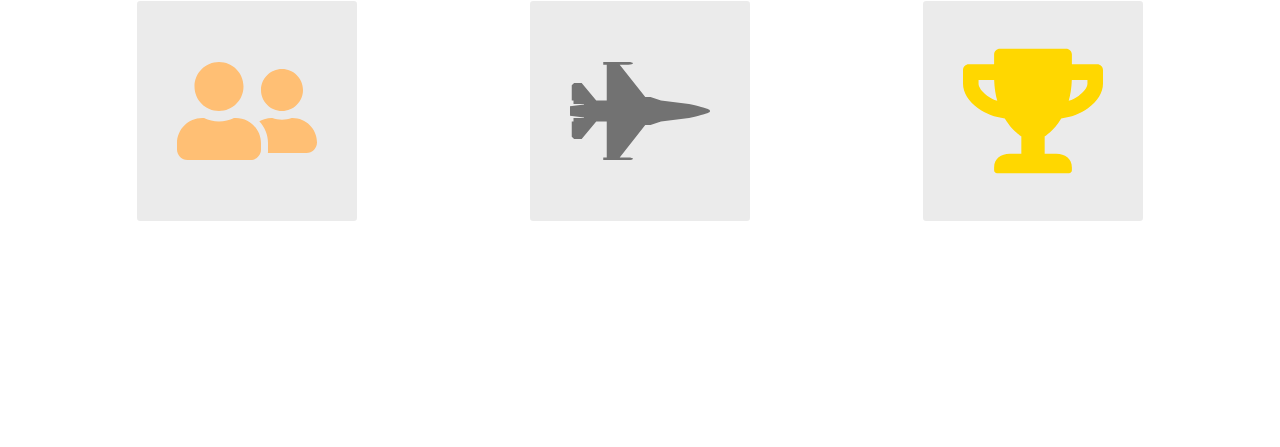
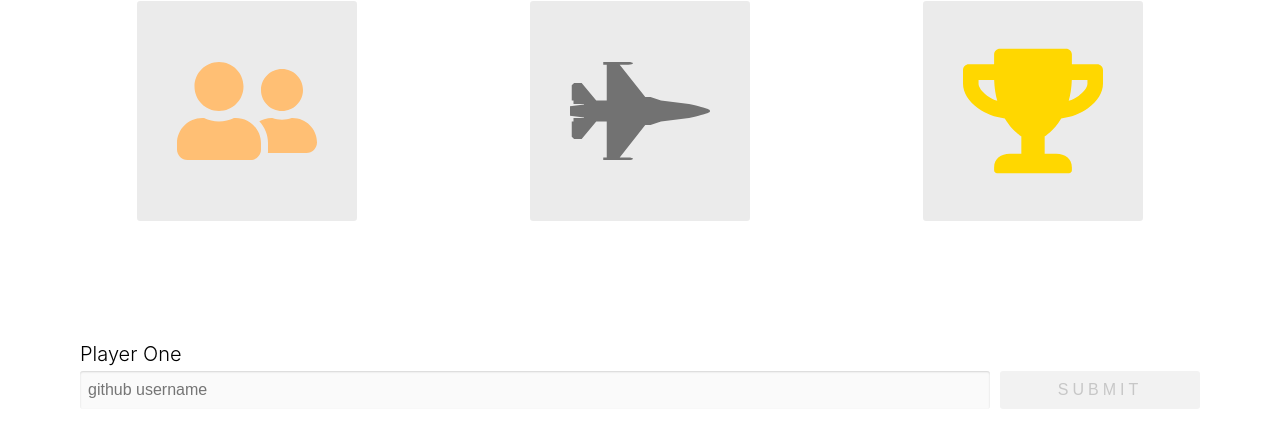
Before and after one commit to ss251/github-battle, a React app: page / in a window 1280 px wide. Shown: the part 265-712 px from the top of the page. Built offline with nearby package versions, Linux system fonts and the light colour scheme.

Commit message:
add player input

```diff
--- a/app/components/Battle.js
+++ b/app/components/Battle.js
@@ -1,5 +1,6 @@
 import React from "react";
 import { FaUserFriends, FaFighterJet, FaTrophy } from "react-icons/fa";
+import PropTypes from "prop-types";
 
 function Instructions() {
   return (
@@ -27,11 +28,70 @@ function Instructions() {
   );
 }
 
+class PlayerInput extends React.Component {
+  constructor(props) {
+    super(props);
+
+    this.state = {
+      username: "",
+    };
+
+    this.handleSubmit = this.handleSubmit.bind(this);
+    this.handleChange = this.handleChange.bind(this);
+  }
+  handleSubmit(event) {
+    event.preventDefault();
+
+    this.props.onSubmit(this.state.username);
+  }
+  handleChange(event) {
+    this.setState({
+      username: event.target.value,
+    });
+  }
+  render() {
+    return (
+      <form className="column player" onSubmit={this.handleSubmit}>
+        <label htmlFor="username" className="player-label">
+          {this.props.label}
+        </label>
+        <div className="row player-inputs">
+          <input
+            typeof="text"
+            id="username"
+            className="input-light"
+            placeholder="github username"
+            autoComplete="off"
+            value={this.state.username}
+            onChange={this.handleChange}
+          />
+          <button
+            className="btn dark-btn"
+            type="submit"
+            disabled={!this.state.username}
+          >
+            Submit
+          </button>
+        </div>
+      </form>
+    );
+  }
+}
+
+PlayerInput.propTypes = {
+  onSubmit: PropTypes.func.isRequired,
+  label: PropTypes.string.isRequired,
+};
+
 export default class Battle extends React.Component {
   render() {
     return (
       <React.Fragment>
         <Instructions />
+        <PlayerInput
+          label="Player One"
+          onSubmit={(value) => console.log(value)}
+        />
       </React.Fragment>
     );
   }
--- a/app/index.css
+++ b/app/index.css
@@ -136,3 +136,68 @@ li {
   padding: 40px;
   border-radius: 3px;
 }
+
+.column {
+  display: flex;
+  flex-direction: column;
+}
+
+.row {
+  display: flex;
+  flex-direction: row;
+}
+
+.player {
+  flex: 1;
+  margin: 0 20px;
+  padding: 10px;
+}
+
+.player-label {
+  font-size: 20px;
+  margin: 5px 0;
+  font-weight: 300;
+}
+
+.player-inputs input {
+  padding: 8px;
+  font-size: 16px;
+  flex: 2;
+  border-radius: 3px;
+  border: none;
+  box-shadow: inset 0 1px 2px rgba(0, 0, 0, 0.15);
+}
+
+.player-inputs .input-light {
+  background: rgba(0, 0, 0, 0.02);
+}
+
+.player-inputs button {
+  flex: 1;
+  margin-left: 10px;
+}
+
+.btn {
+  padding: 10px;
+  text-transform: uppercase;
+  letter-spacing: 0.25em;
+  border-radius: 3px;
+  border: none;
+  font-size: 16px;
+  display: flex;
+  justify-content: center;
+  align-items: center;
+  cursor: pointer;
+  text-decoration: none;
+  max-width: 200px;
+}
+
+.dark-btn {
+  color: #e6e6e6;
+  background: #141414;
+}
+
+.dark-btn:disabled {
+  background: #f2f2f2;
+  color: #c7c7c7;
+}
```
